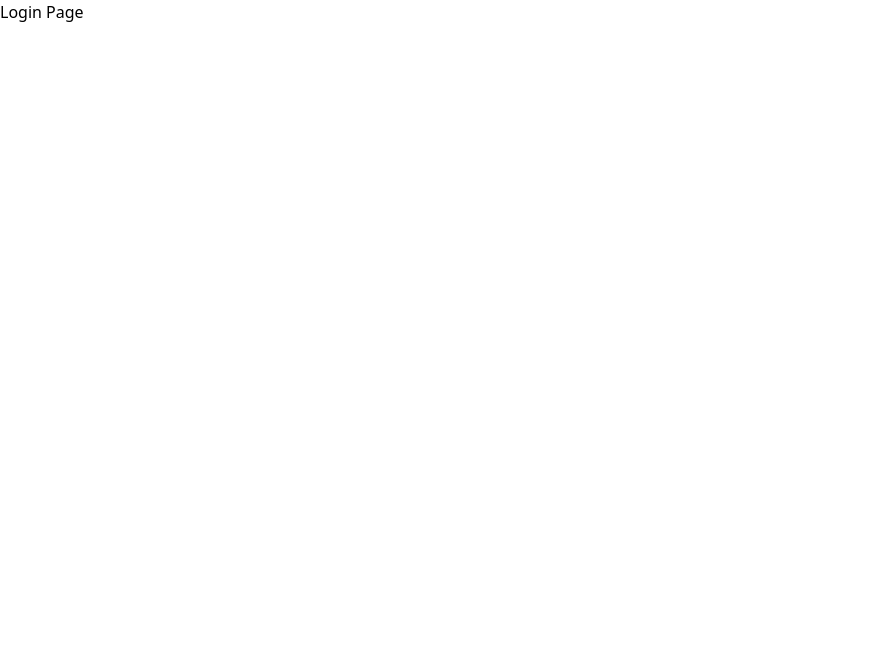
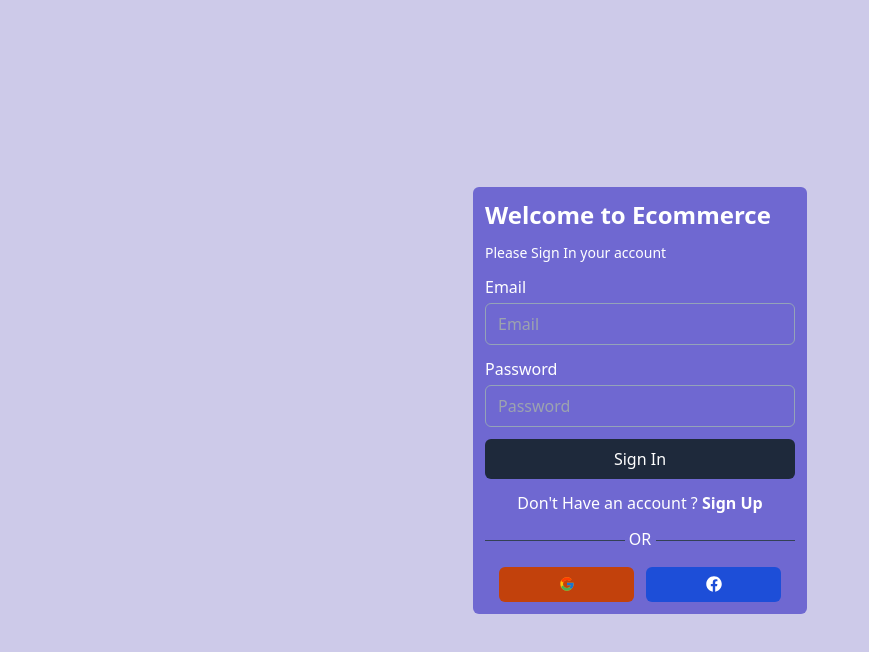
Before and after one commit to kevinkalenga/Ecommerce_Vendor_Mrn, a React (Create React App) app in the folder dashboard/: page /login in a window 1280 px wide. Shown: the top 652 px of the page, without its empty margins (0-869 px from the left). Built offline with nearby package versions, Linux system fonts and the light colour scheme.

Commit message:
Route and Login Register Part 5

```diff
--- a/dashboard/src/views/auth/Login.jsx
+++ b/dashboard/src/views/auth/Login.jsx
@@ -1,9 +1,72 @@
+
 import React from 'react'
+import { Link } from 'react-router-dom'
+import { FcGoogle } from "react-icons/fc";
+import { FaFacebook } from "react-icons/fa";
 
  const Login = () => {
   return (
-    <div>
-        <h1>Login Page</h1>
+    <div className='min-h-screen max-w-screen bg-[#cdcae9] flex justify-center items-center'>
+        <div className='w-[350px] text-[#ffffff] p-2'>
+            <div className='bg-[#6f68d1] p-3 rounded-md'>
+                <h2 className='text-2xl mb-3 font-bold'>Welcome to Ecommerce</h2>
+                <p className='text-sm mb-3 font-medium'>Please Sign In your account</p>
+
+                <form>
+
+                   <div className='flex flex-col w-full gap-1 mb-3'>
+                        <label htmlFor="email">Email</label>
+                        <input className='px-3 py-2 outline-none border border-slate-400 bg-transparent rounded-md'
+                           type="email" name="email" id="email"
+                           placeholder='Email' required />
+                   </div>
+                   <div className='flex flex-col w-full gap-1 mb-3'>
+                        <label htmlFor="password">Password</label>
+                        <input className='px-3 py-2 outline-none border border-slate-400 bg-transparent rounded-md'
+                           type="password" name="password" id="password"
+                           placeholder='Password' required />
+                   </div>
+
+                   <button className='bg-slate-800 w-full
+                    hover:shadow-blue-300/50 hover:shadow-lg
+                     text-white rounded-md px-7 py-2 mb-3'>
+                      Sign In
+                    </button>
+                    <div className='flex items-center mb-3 gap-3 justify-center'>
+                      <p>
+                        Don't Have an account ?
+                         <Link to='/register' className='font-bold'> Sign Up</Link>
+                      </p>
+
+                    </div>
+                    <div className='w-full flex justify-center items-center mb-3'>
+                         <div className='w-[45%] bg-slate-700 h-[1px]'></div>
+                         <div className='w-[10%] flex justify-center items-center'>
+                            <span className='pb-1'>OR</span>
+                         </div>
+                         <div className='w-[45%] bg-slate-700 h-[1px]'></div>
+                    </div>
+                    <div className='flex justify-center items-center gap-3'>
+                        <div className='w-[135px] h-[35px]
+                        flex rounded-md bg-orange-700
+                         hover:shadow-orange-700/50 justify-center cursor-pointer
+                          items-center overflow-hidden'>
+                                 <span>
+                                    <FcGoogle className='font-bold' />
+                                 </span>
+                        </div>
+                        <div className='w-[135px] h-[35px]
+                        flex rounded-md bg-blue-700
+                         hover:shadow-blue-700/50 justify-center cursor-pointer
+                          items-center overflow-hidden'>
+                                 <span>
+                                    <FaFacebook className='font-bold' />
+                                 </span>
+                        </div>
+                    </div>
+                </form>
+            </div>
+        </div>
     </div>
   )
 }
```
